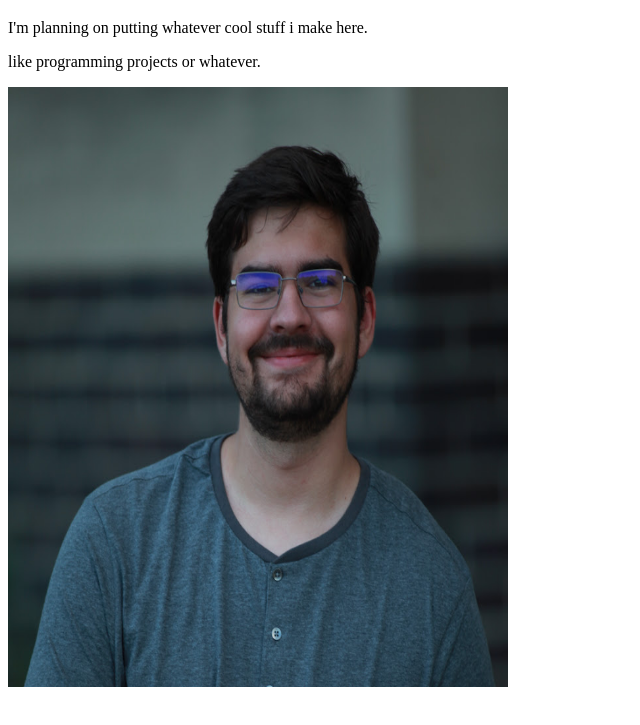
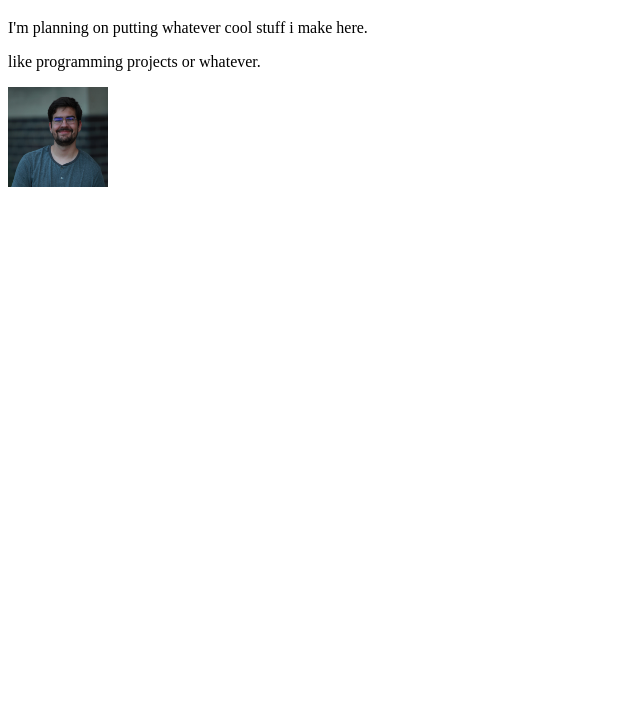
Before and after one commit to AnthonyGillespie23/AnthonyGillespie23.github.io, a plain HTML site: page index.html in a window 1280 px wide. Shown: the part 61-786 px from the top of the page, without its empty margins (0-640 px from the left). Drawn offline with Linux system fonts and the light colour scheme.

Commit message:
Update index.html

```diff
--- a/index.html
+++ b/index.html
@@ -4,6 +4,6 @@
 <h1>Anthony's website</h1>
 <p>I'm planning on putting whatever cool stuff i make here.</p>
 <p>like programming projects or whatever.</p>
-<img src="Gillespie-30.jpg" alt="picture of me" style="width:500px;height:600px;">
+<img src="Gillespie-30.jpg" alt="picture of me" style="width:100px;height:100px;">
 </body>
 </html>
```
